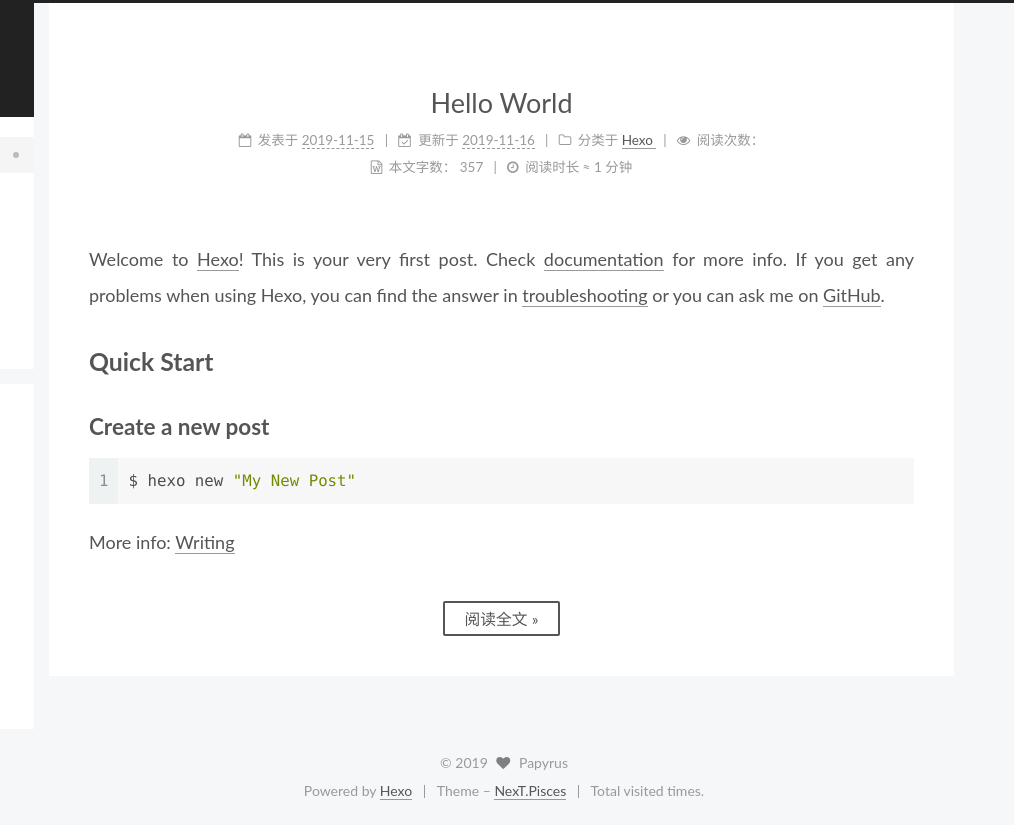
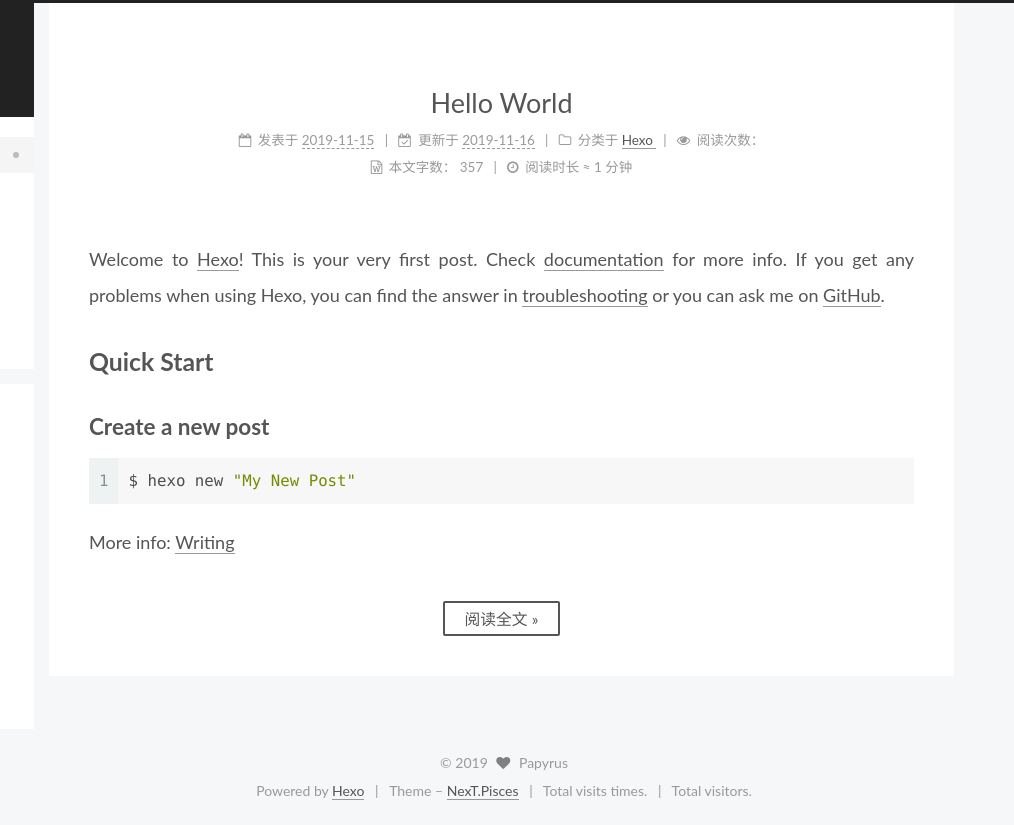
Before and after one commit to Itachi666/Itachi666.github.io, a plain HTML site: page index.html in a window 1280 px wide. Shown: the full height of the page, 266-1280 px from the left. Drawn offline with nearby package versions, Linux system fonts and the light colour scheme; some packages are replaced by stand-ins of ours; no server answers; a script that the page names is missing.

Commit message:
Site updated: 2019-11-16 17:30:58

```diff
--- a/css/main.css
+++ b/css/main.css
@@ -1147,7 +1147,7 @@
 }
 .links-of-author a::before,
 .links-of-author span.exturl::before {
-  background: #6febff;
+  background: #88ff8f;
   border-radius: 50%;
   content: ' ';
   display: inline-block;
--- a/index.html
+++ b/index.html
@@ -406,7 +406,11 @@
   </div>
 
 <span id="busuanzi_container_site_pv">
-    <span class="post-meta-divider">|</span> Total visited <span id="busuanzi_value_site_pv"></span> times.
+    <span class="post-meta-divider">|</span> Total visits <span id="busuanzi_value_site_pv"></span> times.
+</span>
+
+<span id="busuanzi_container_site_uv">
+    <span class="post-meta-divider">|</span> Total <span id="busuanzi_value_site_uv"></span> visitors.
 </span>
 
 
```
Also changed, not shown: 2019/11/15/hello-world/index.html (+5 -1 lines), about/index.html (+5 -1 lines), archives/2019/11/index.html (+5 -1 lines), archives/2019/index.html (+5 -1 lines), archives/index.html (+5 -1 lines), categories/Hexo/index.html (+5 -1 lines), categories/index.html (+5 -1 lines), tags/index.html (+5 -1 lines), tags/博客/index.html (+5 -1 lines).
